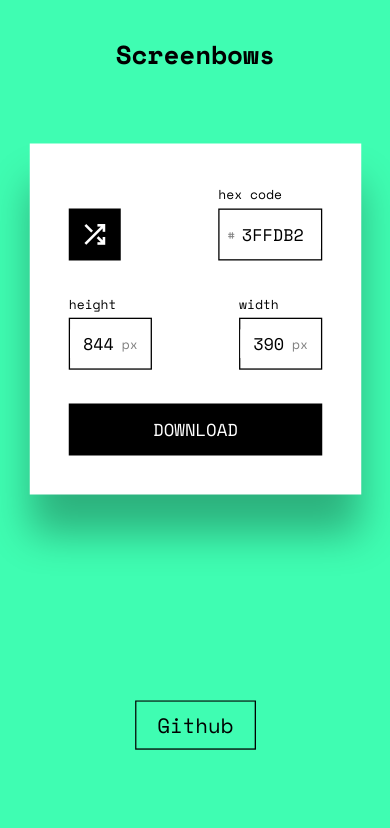
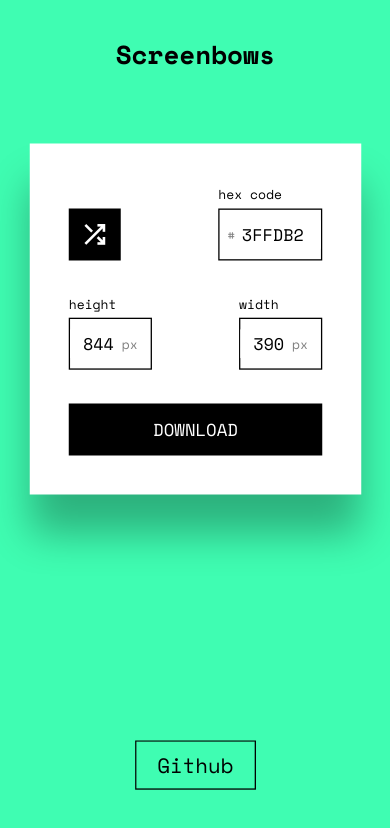
Before and after one commit to manancodes/Screenbows, a React (Create React App) app: page / in a window 390 px wide. Shown: the top 828 px of the page. Built offline with nearby package versions, Linux system fonts and the light colour scheme.

Commit message:
unused css in the app and playground module files

```diff
--- a/src/App.css
+++ b/src/App.css
@@ -4,13 +4,6 @@
 }
 body {
   margin: 0;
-  font-family: "Space Mono", monospace;
   -webkit-font-smoothing: antialiased;
   -moz-osx-font-smoothing: grayscale;
 }
-button:hover {
-  opacity: 0.8;
-}
-button:active {
-  opacity: 0.6;
-}
--- a/src/Components/Playground/playground.module.css
+++ b/src/Components/Playground/playground.module.css
@@ -1,17 +1,11 @@
 .background {
-  background-color: #282c34;
   min-height: 100vh;
   display: flex;
-  flex-direction: column;
   align-items: center;
   justify-content: center;
-  font-size: calc(10px + 2vmin);
-  color: white;
 }
 .noOverflow {
   height: 100vh;
-  width: 100vw;
-  overflow: hidden;
   position: absolute;
   z-index: -1;
 }
@@ -22,7 +16,7 @@
   .githubMobile {
     display: block;
     position: fixed;
-    bottom: 100px;
+    bottom: 60px;
     transform: scale(1.3);
   }
 }
```
